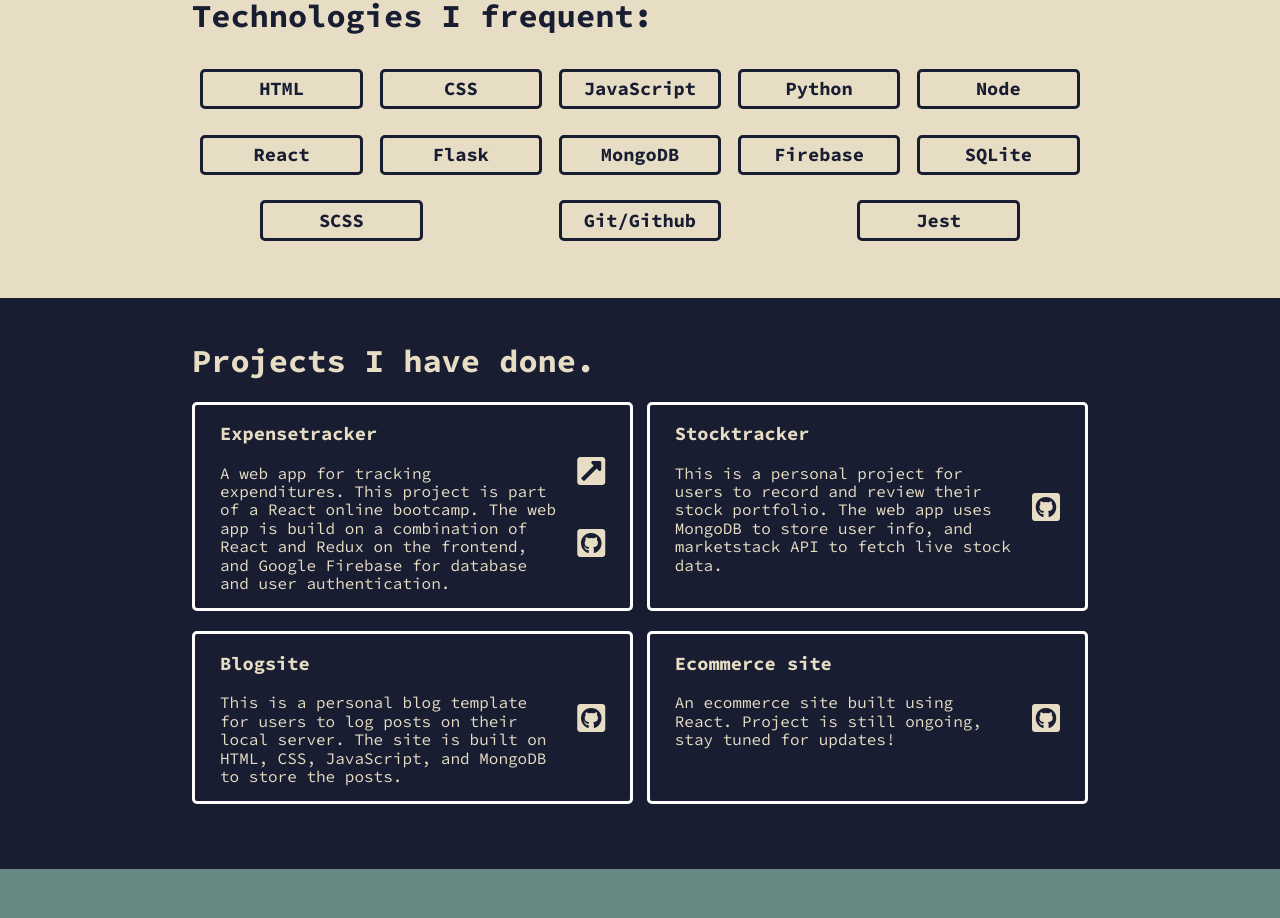
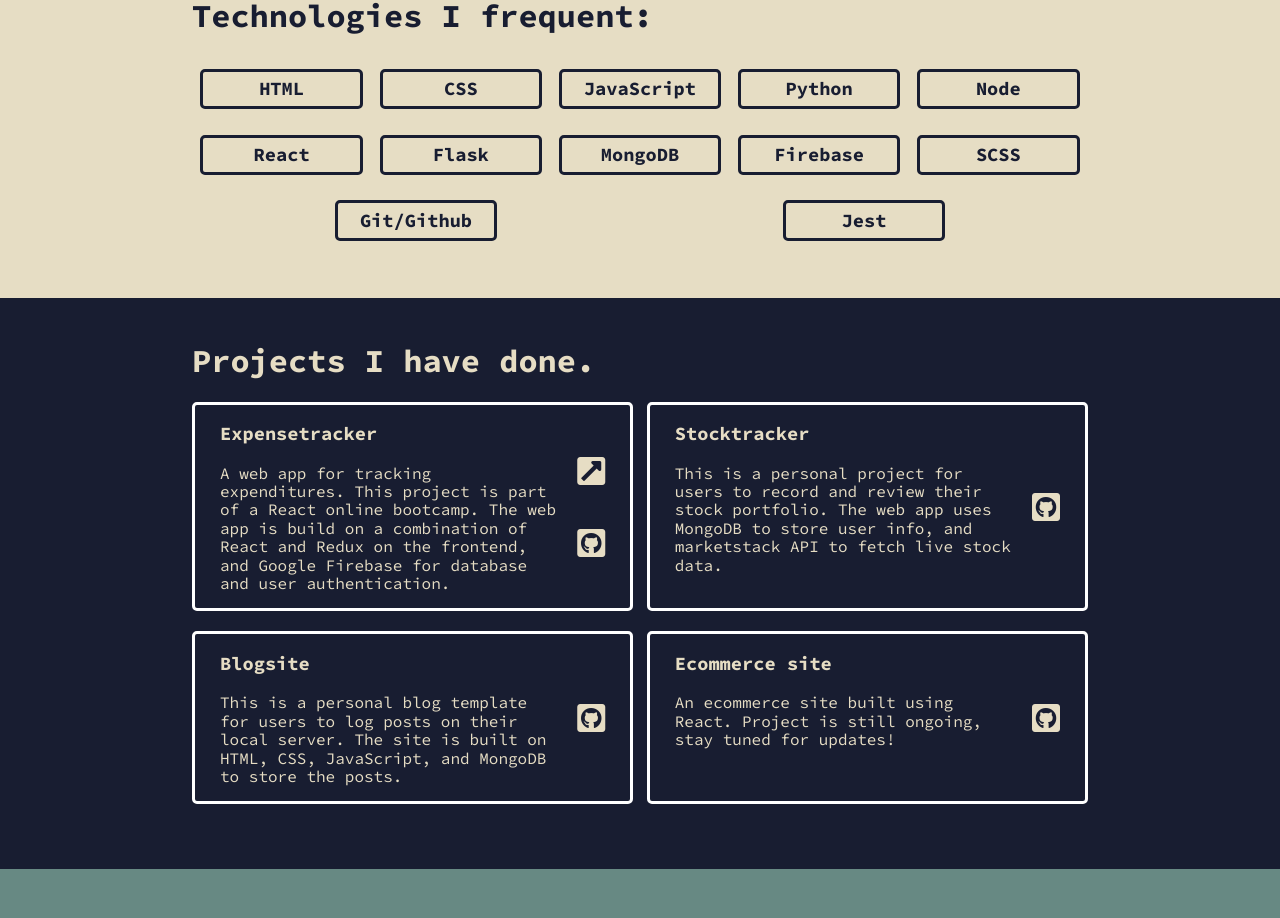
Before and after one commit to salmonsashimi/my-site, a React (Create React App) app: page / in a window 1280 px wide. Shown: the part 1159-2077 px from the top of the page. Built offline with nearby package versions, Linux system fonts and the light colour scheme.

Commit message:
editted about

```diff
--- a/src/components/SkillBox.js
+++ b/src/components/SkillBox.js
@@ -12,7 +12,7 @@ const skillBox = (props) => (
 )
 
 skillBox.defaultProps = {
-    skills: ['HTML', 'CSS', 'JavaScript', 'Python', 'Node', 'React', 'Flask', 'MongoDB', 'Firebase', 'SQLite', 'SCSS', 'Git/Github', 'Jest']
+    skills: ['HTML', 'CSS', 'JavaScript', 'Python', 'Node', 'React', 'Flask', 'MongoDB', 'Firebase', 'SCSS', 'Git/Github', 'Jest']
 }
 
 export default skillBox;
```
